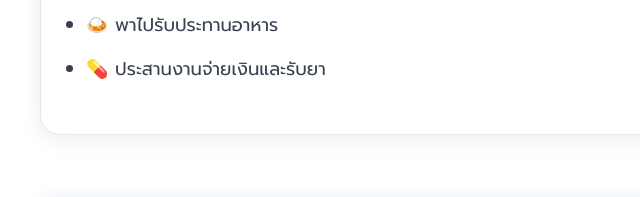
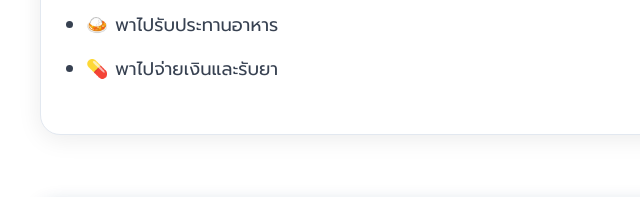
Before and after one commit to LUKLHAN/lhan_hospital_form_9AUG2025, a plain HTML site: page index.html in a window 1280 px wide. Shown: the part 363-560 px from the top of the page, 0-640 px from the left. Drawn offline with nearby package versions, Linux system fonts and the light colour scheme.

Commit message:
Update index.html

```diff
--- a/index.html
+++ b/index.html
@@ -494,7 +494,7 @@
           <li>🏥 รับ-ส่ง ไปโรงพยาบาล</li>
           <li>👩‍⚕️ มีผู้ช่วยดูแล(หลานแคร์)</li>
           <li>🍛 พาไปรับประทานอาหาร</li>
-          <li>💊 ประสานงานจ่ายเงินและรับยา</li>
+          <li>💊 พาไปจ่ายเงินและรับยา</li>
         </ul>
       </div>
 
```
